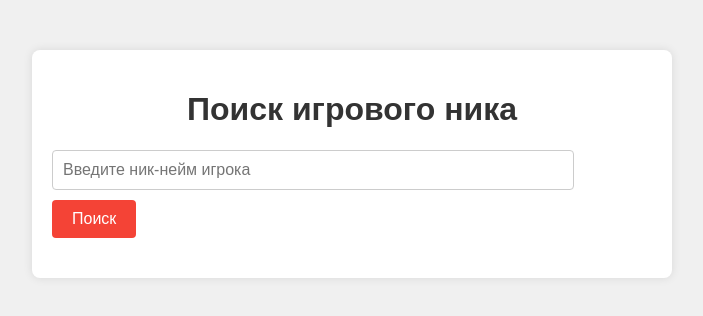
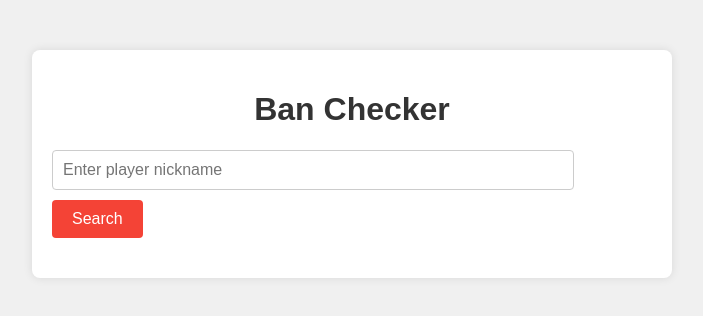
Before and after one commit to bullandr/PUBG-Bans-checker, a plain HTML site: page index.html in a window 1280 px wide. Shown: the whole page, without its empty margins (288-991 px from the left). Drawn offline with Linux system fonts and the light colour scheme.

Commit message:
Update index.html

```diff
--- a/index.html
+++ b/index.html
@@ -2,14 +2,14 @@
 <html lang="en">
 <head>
   <meta charset="UTF-8">
-  <title>Поиск игрового ника</title>
+  <title>Ban Checker</title>
   <link rel="stylesheet" href="styles.css">
 </head>
 <body>
   <div class="container">
-    <h1>Поиск игрового ника</h1>
-    <input type="text" id="playerName" placeholder="Введите ник-нейм игрока">
-    <button onclick="searchPlayer()">Поиск</button>
+    <h1>Ban Checker</h1>
+    <input type="text" id="playerName" placeholder="Enter player nickname">
+    <button onclick="searchPlayer()">Search</button>
     <div id="playerData"></div>
   </div>
 
```
